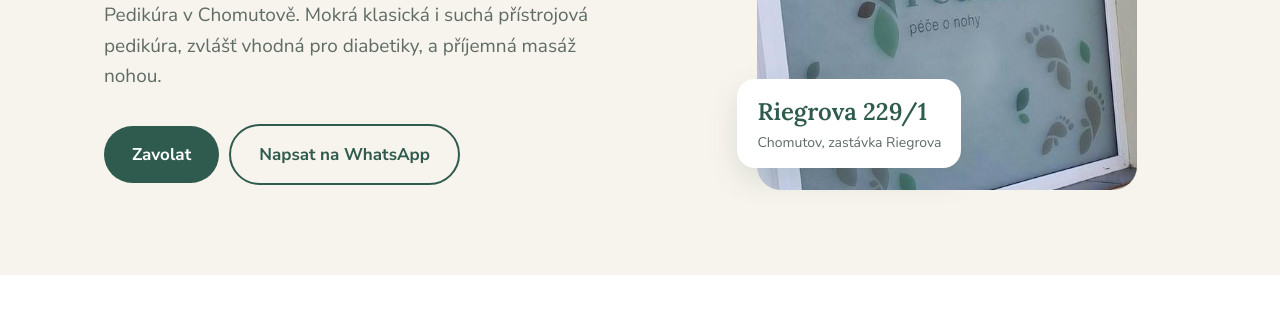
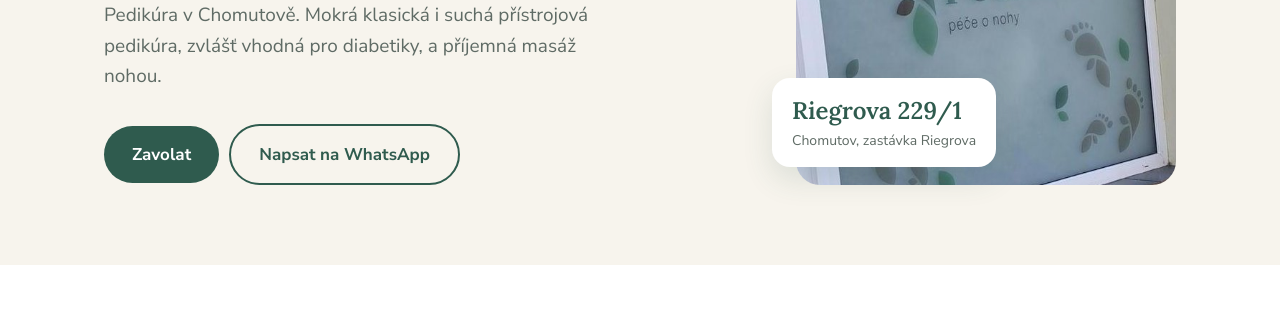
Before and after one commit to patrikfanta-cze/pedikura-sieberova-web, a plain HTML site: page index.html in a window 1280 px wide. Shown: the part 319-653 px from the top of the page. Drawn offline with Linux system fonts and the light colour scheme.

Commit message:
Fotka v úvodu stejně vysoká jako text (od jména po tlačítka)
Co-Authored-By: Claude Sonnet 5.5 <noreply@anthropic.com>

```diff
--- a/css/style.css
+++ b/css/style.css
@@ -90,8 +90,10 @@ footer .made a,footer a{color:inherit}
 .legal section{padding:0}
 .b2.wa{white-space:nowrap}
 .wal{font-weight:700}
-/* fotka výlohy: menší, celé logo vidět */
-.ph{max-width:380px;margin:0 auto}
-.ph img{height:auto;aspect-ratio:1/1;object-position:50% 52%;border-radius:190px 190px 24px 24px}
-.ph .tag{left:-20px;bottom:22px}
-@media(max-width:860px){.ph{max-width:320px}.ph .tag{left:8px}}
+/* fotka výlohy: výška = výška textu (od jména po tlačítka) */
+.hero .wrap{align-items:stretch}
+.hero .btn{margin-bottom:0}
+.ph{position:relative;width:100%;max-width:380px;margin:0 0 0 auto}
+.ph img{position:absolute;inset:0;width:100%;height:100%;aspect-ratio:auto;object-fit:cover;object-position:45% 50%;border-radius:190px 190px 24px 24px}
+.ph .tag{left:-24px;bottom:18px;z-index:2}
+@media(max-width:860px){.ph{max-width:340px;height:300px;margin:0 auto}.ph .tag{left:8px}}
--- a/index.html
+++ b/index.html
@@ -11,7 +11,7 @@
 <meta property="og:type" content="website">
 <link rel="icon" type="image/svg+xml" href="img/favicon.svg">
 <link rel="stylesheet" href="css/fonts.css?v=1">
-<link rel="stylesheet" href="css/style.css?v=5">
+<link rel="stylesheet" href="css/style.css?v=7">
 </head>
 <body>
 <svg width="0" height="0" style="position:absolute" aria-hidden="true"><defs>
```
Also changed, not shown: 404.html (+1 -1 lines), ochrana-osobnich-udaju.html (+1 -1 lines).
